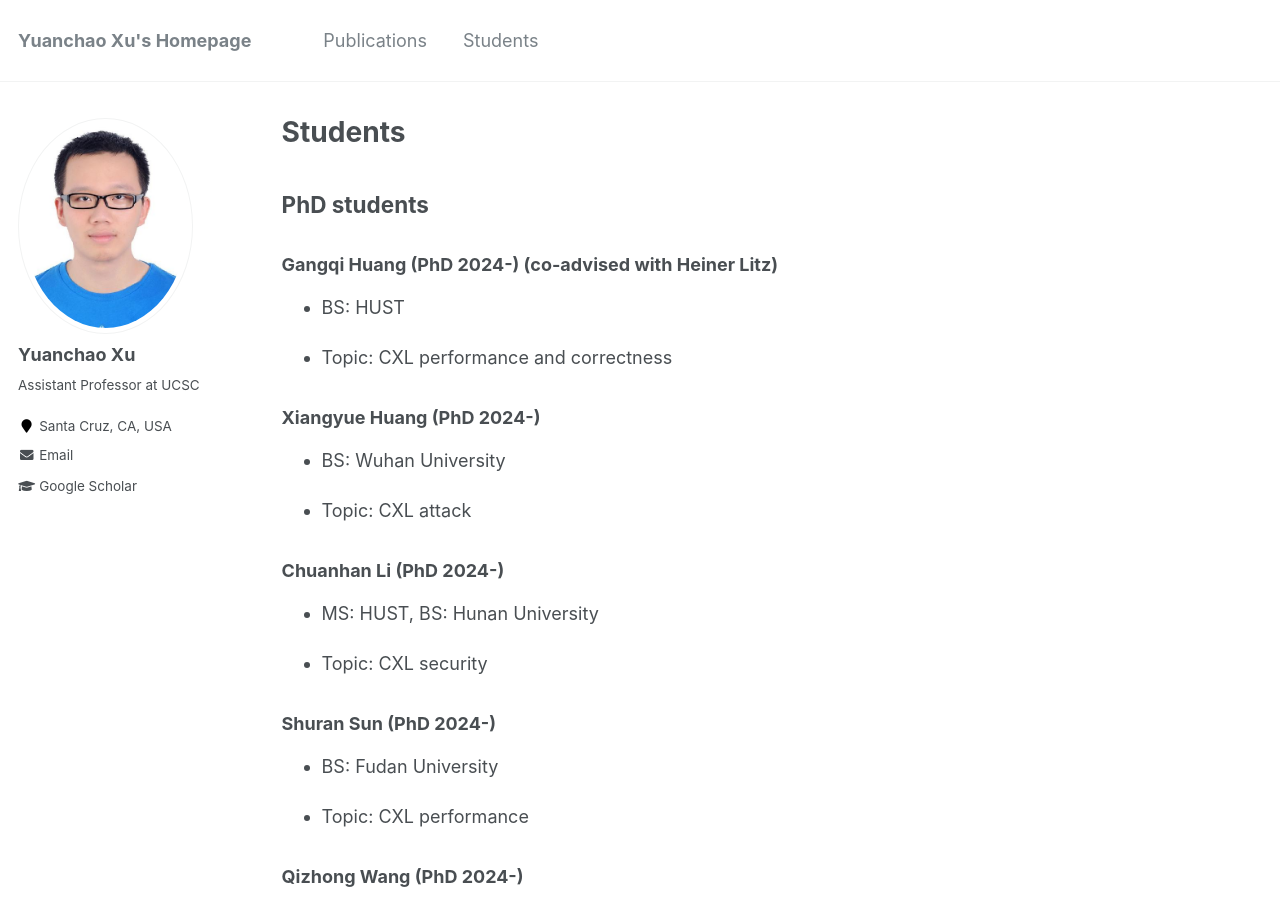
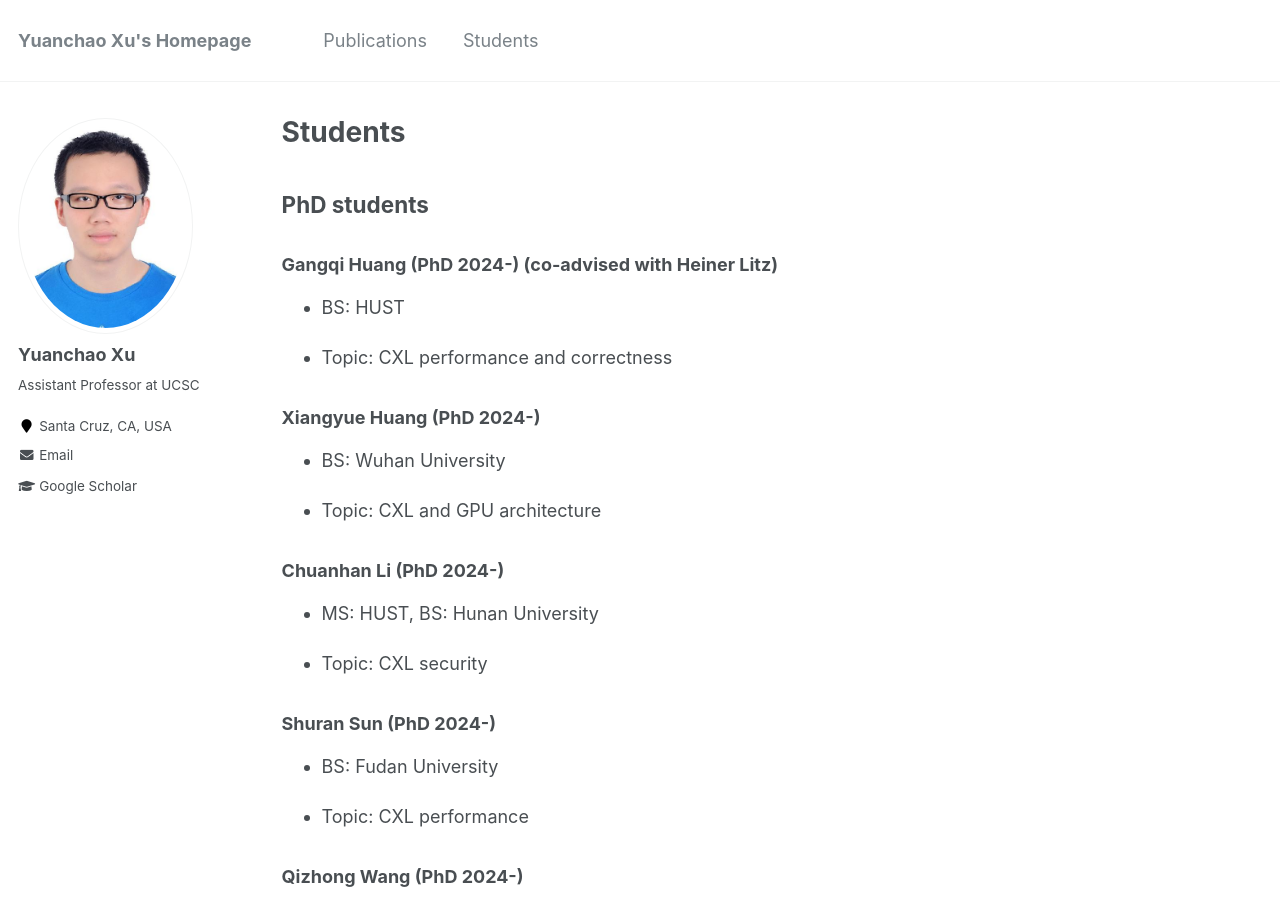
Before and after one commit to yuanchaoxu6/yuanchaoxu6.github.io, a Jekyll site: the page built from _pages/students.md, in a window 1280 px wide and 900 px high. Built offline with Jekyll 4.4.1, drawn with Linux system fonts in a browser that asks for light colours.

Commit message:
Update students.md

```diff
--- a/_pages/students.md
+++ b/_pages/students.md
@@ -17,7 +17,7 @@ author_profile: true
 
 - BS: Wuhan University
 
-- Topic: CXL attack
+- Topic: CXL and GPU architecture
 
 ### Chuanhan Li (PhD 2024-)
 
```
